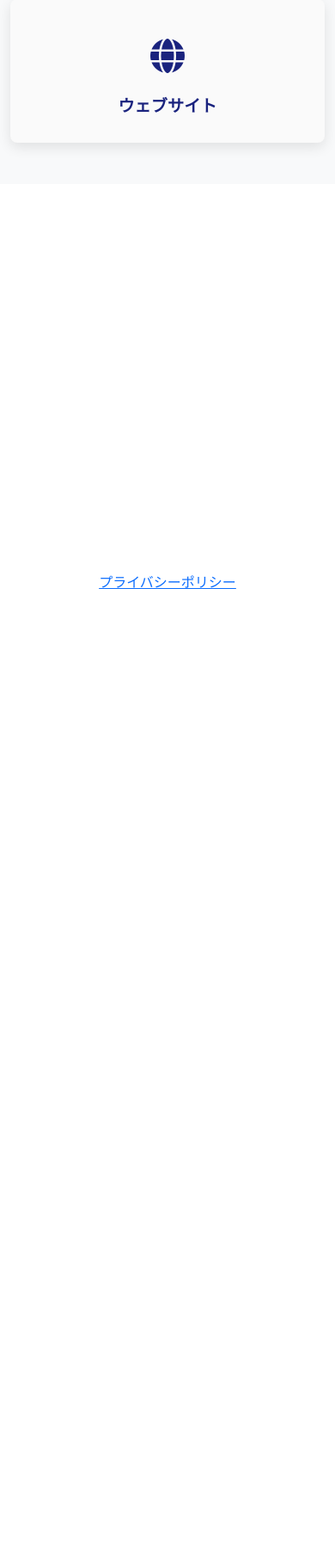
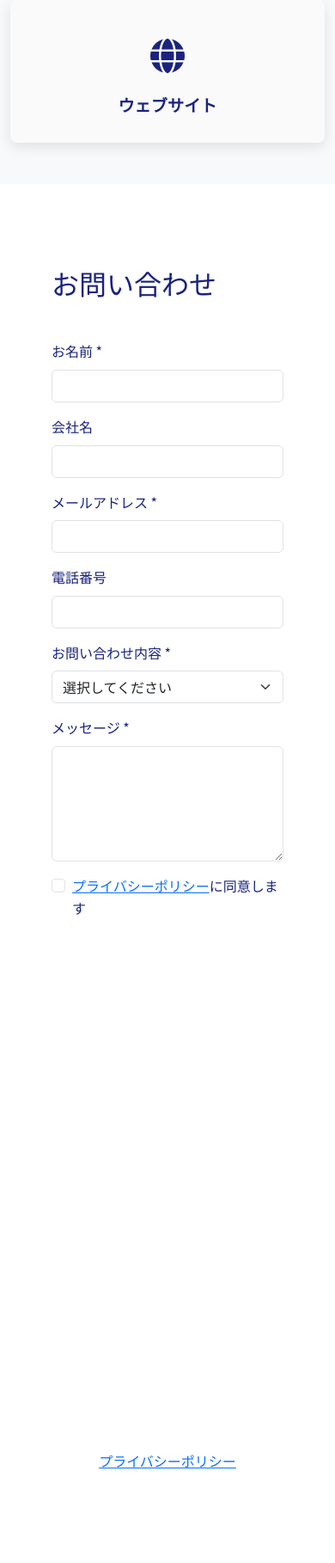
Before and after one commit to Rio2Ryo/Python, a Flask app: page / in a window 390 px wide. Shown: the part 4361-6179 px from the top of the page at 86% size. Before the commit the page ends 5046 px from the top, so only its background shows below. Run offline with Flask 3, Linux system fonts and the light colour scheme.

Commit message:
Agent query: 以下の点について確認をお願いします： 1. インデックスページにお問い合わせフォームが正しく表示されているか 2. ナビゲーションの「お問い合わせ」リンクをクリックすると、スムーズにフォームまでスクロールするか 3. フォームの送信機能は正常に動作しているか

```diff
--- a/static/css/style.css
+++ b/static/css/style.css
@@ -417,6 +417,32 @@
 }
 
 .form-control {
+/* Contact Section Styles */
+#contact {
+    background-color: var(--background);
+    padding: calc(var(--spacing-unit) * 4) 0;
+}
+
+#contact .contact-form {
+    background-color: white;
+    padding: calc(var(--spacing-unit) * 3);
+    box-shadow: 0 4px 6px rgba(0,0,0,0.05);
+    border-radius: var(--border-radius);
+}
+
+#contact .section-title {
+    text-align: center;
+    margin-bottom: calc(var(--spacing-unit) * 3);
+}
+
+#contact .form-control,
+#contact .form-select {
+    margin-bottom: calc(var(--spacing-unit) * 1.5);
+}
+
+#contact .btn-primary {
+    margin-top: calc(var(--spacing-unit) * 2);
+}
   border-radius: 0;
   border: 1px solid #ddd;
   padding: calc(var(--spacing-unit) * 0.75);
--- a/templates/base.html
+++ b/templates/base.html
@@ -31,7 +31,7 @@
                         <a class="nav-link" href="/news">ニュース</a>
                     </li>
                     <li class="nav-item">
-                        <a class="nav-link" href="/contact">お問い合わせ</a>
+                        <a class="nav-link" href="/#contact">お問い合わせ</a>
                     </li>
                 </ul>
             </div>
--- a/templates/index.html
+++ b/templates/index.html
@@ -131,4 +131,65 @@
         </div>
     </div>
 </section>
+
+<!-- Contact Section -->
+<section class="section" id="contact">
+    <div class="container">
+        <div class="row justify-content-center">
+            <div class="col-md-8">
+                <div class="contact-form">
+                    <h2 class="section-title text-center mb-5">お問い合わせ</h2>
+                    {% with messages = get_flashed_messages(with_categories=true) %}
+                        {% if messages %}
+                            {% for category, message in messages %}
+                                <div class="alert alert-{{ category if category != 'error' else 'danger' }}">{{ message }}</div>
+                            {% endfor %}
+                        {% endif %}
+                    {% endwith %}
+                    <form id="contactForm" method="POST" action="{{ url_for('contact') }}">
+                        <div class="mb-3">
+                            <label for="name" class="form-label">お名前 *</label>
+                            <input type="text" class="form-control" id="name" name="name" required>
+                        </div>
+                        <div class="mb-3">
+                            <label for="company" class="form-label">会社名</label>
+                            <input type="text" class="form-control" id="company" name="company">
+                        </div>
+                        <div class="mb-3">
+                            <label for="email" class="form-label">メールアドレス *</label>
+                            <input type="email" class="form-control" id="email" name="email" required>
+                        </div>
+                        <div class="mb-3">
+                            <label for="phone" class="form-label">電話番号</label>
+                            <input type="tel" class="form-control" id="phone" name="phone">
+                        </div>
+                        <div class="mb-3">
+                            <label for="subject" class="form-label">お問い合わせ内容 *</label>
+                            <select class="form-select" id="subject" name="subject" required>
+                                <option value="">選択してください</option>
+                                <option value="システム開発">システム開発について</option>
+                                <option value="ITコンサルティング">ITコンサルティングについて</option>
+                                <option value="クラウドソリューション">クラウドソリューションについて</option>
+                                <option value="その他">その他</option>
+                            </select>
+                        </div>
+                        <div class="mb-3">
+                            <label for="message" class="form-label">メッセージ *</label>
+                            <textarea class="form-control" id="message" name="message" rows="5" required></textarea>
+                        </div>
+                        <div class="mb-3 form-check">
+                            <input type="checkbox" class="form-check-input" id="privacy" required>
+                            <label class="form-check-label" for="privacy">
+                                <a href="/privacy" target="_blank">プライバシーポリシー</a>に同意します
+                            </label>
+                        </div>
+                        <div class="text-center">
+                            <button type="submit" class="btn btn-primary btn-lg">送信する</button>
+                        </div>
+                    </form>
+                </div>
+            </div>
+        </div>
+    </div>
+</section>
 {% endblock %}
```
Also changed, not shown: instance/unitectol.db.
